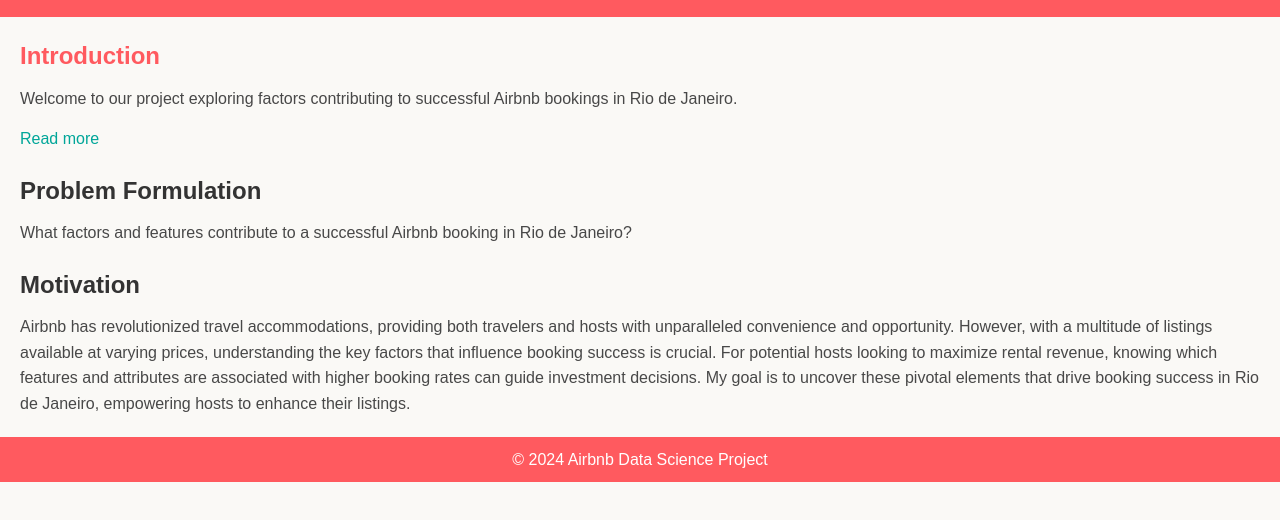
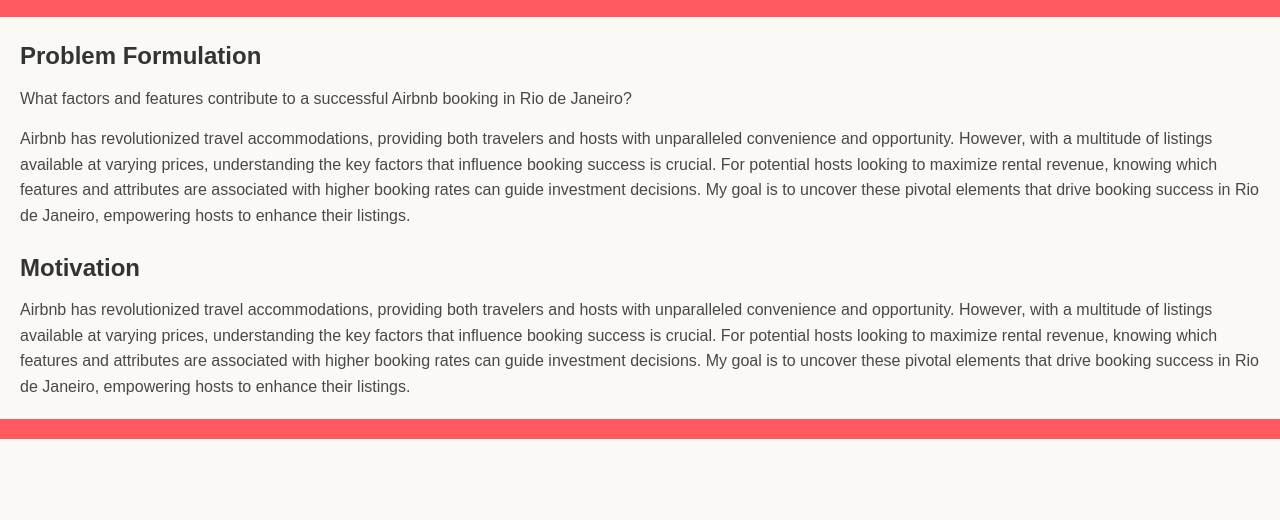
Before and after one commit to mishzaharieva/Airbnb_Project, a plain HTML site: page index.html in a window 1280 px wide. Shown: the part 64-584 px from the top of the page. Drawn offline with Linux system fonts and the light colour scheme.

Commit message:
Update index.html

```diff
--- a/index.html
+++ b/index.html
@@ -13,18 +13,14 @@
 </header>
 
 <main>
-    <section id="introduction">
-        <h2 class="intro-heading">Introduction</h2>
-        <p>Welcome to our project exploring factors contributing to successful Airbnb bookings in Rio de Janeiro.</p>
-        <a href="#">Read more</a>
-    </section>
 
     <section id="problem-formulation">
         <h2>Problem Formulation</h2>
         <p>What factors and features contribute to a successful Airbnb booking in Rio de Janeiro?</p>
+        <p>Airbnb has revolutionized travel accommodations, providing both travelers and hosts with unparalleled convenience and opportunity. However, with a multitude of listings available at varying prices, understanding the key factors that influence booking success is crucial. For potential hosts looking to maximize rental revenue, knowing which features and attributes are associated with higher booking rates can guide investment decisions. My goal is to uncover these pivotal elements that drive booking success in Rio de Janeiro, empowering hosts to enhance their listings.</p>
     </section>
 
-    <section id="practical-motivation">
+    <section id="motivation">
         <h2>Motivation</h2>
         <p>Airbnb has revolutionized travel accommodations, providing both travelers and hosts with unparalleled convenience and opportunity. However, with a multitude of listings available at varying prices, understanding the key factors that influence booking success is crucial. For potential hosts looking to maximize rental revenue, knowing which features and attributes are associated with higher booking rates can guide investment decisions. My goal is to uncover these pivotal elements that drive booking success in Rio de Janeiro, empowering hosts to enhance their listings.</p>
     </section>
@@ -32,7 +28,7 @@
 </main>
 
 <footer>
-    <p>&copy; 2024 Airbnb Data Science Project</p>
+    <!-- Footer content removed as per request -->
 </footer>
 
 </body>
```
